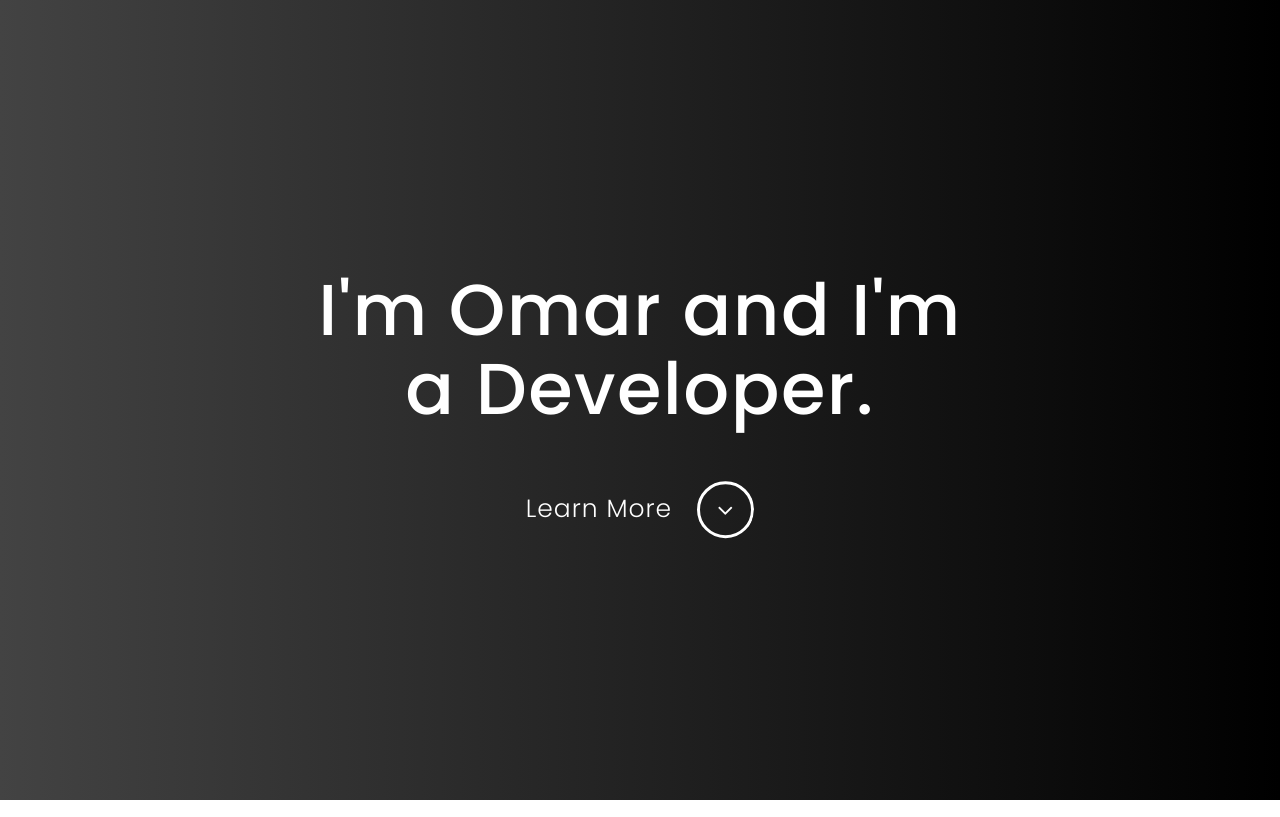
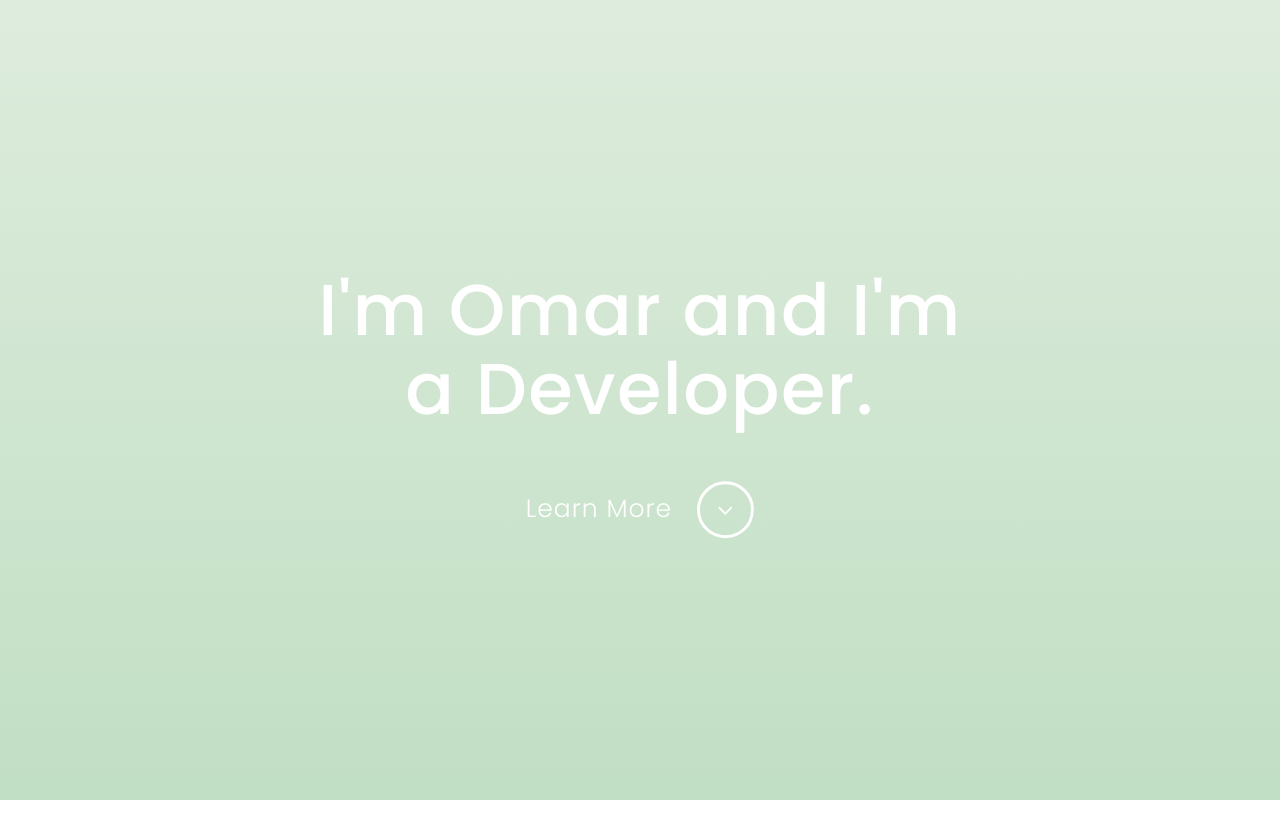
Before and after one commit to Orrv2904/Portfolio, a plain HTML site: page index.html in a window 1280 px wide. Shown: the top 817 px of the page. Drawn offline with Linux system fonts and the light colour scheme.

Commit message:
:construction:

```diff
--- a/assets/css/main.css
+++ b/assets/css/main.css
@@ -235,12 +235,7 @@ button {
     /* background: url(../img/colorado-2126991_1280.jpg); */
     background-repeat: no-repeat;
     background-size: cover;
-    background: #000000;
-    /* fallback for old browsers */
-    background: -webkit-linear-gradient(to right, #434343, #000000);
-    /* Chrome 10-25, Safari 5.1-6 */
-    background: linear-gradient(to right, #434343, #000000);
-    /* W3C, IE 10+/ Edge, Firefox 16+, Chrome 26+, Opera 12+, Safari 7+ */
+    background-image: linear-gradient(to top, #c1dfc4 0%, #deecdd 100%);
 
 }
 
```
